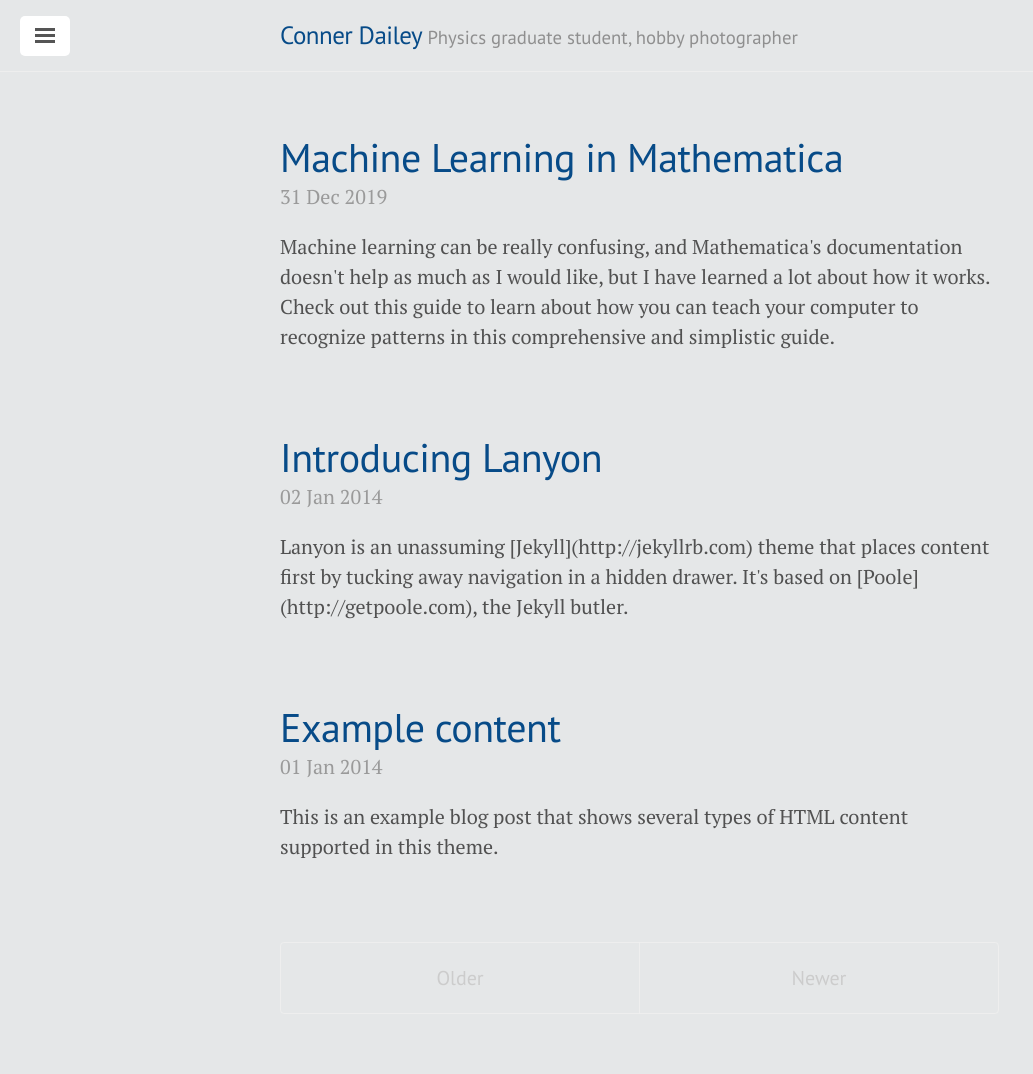
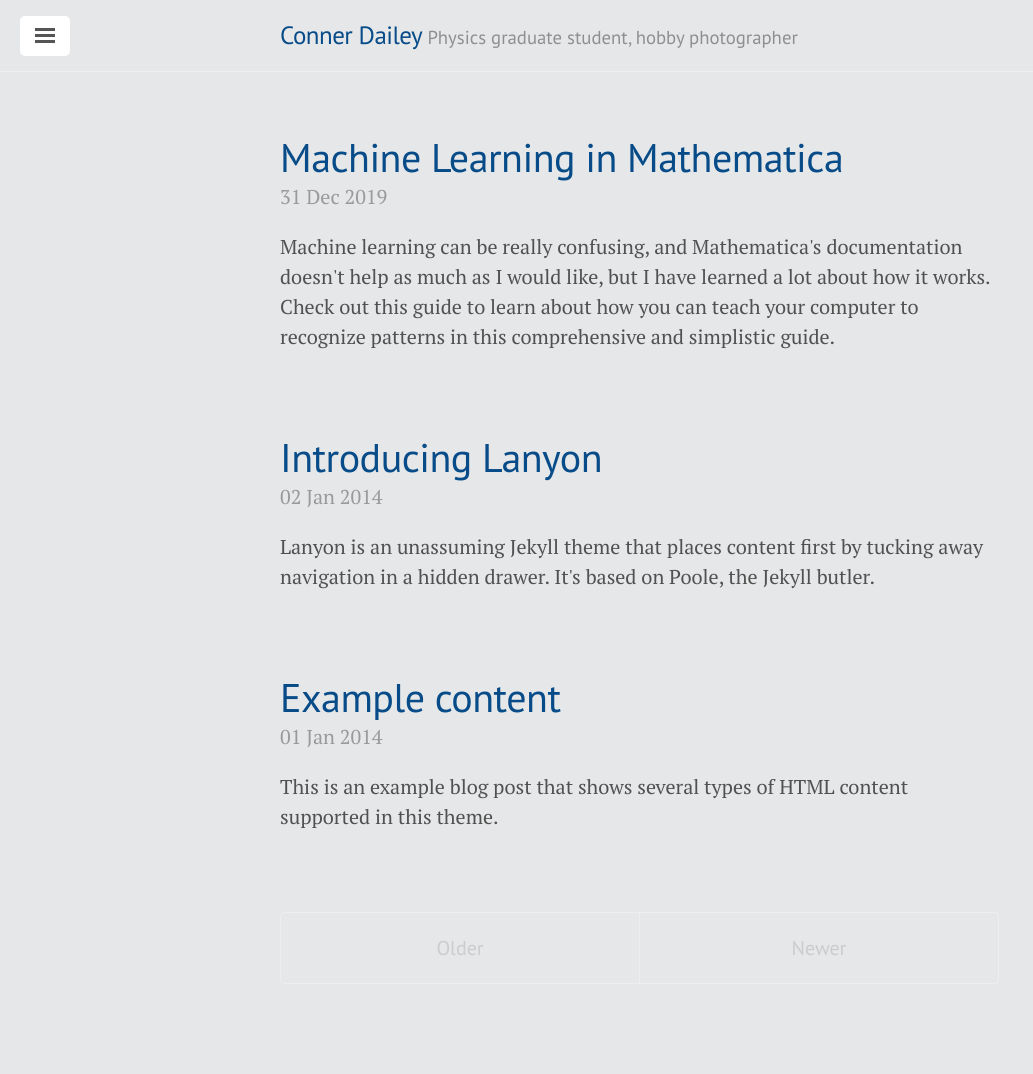
Before and after one commit to TakeTwiceDailey/TakeTwiceDailey.github.io, a Jekyll site: the page built from blog/index.html, in a window 1280 px wide. Shown: the whole page, without its empty margins (0-1033 px from the left). Built offline with Jekyll 4.4.1, drawn with Linux system fonts in a browser that asks for light colours; nearby versions of some CDN libraries; the list of posts is cut into pages by our own code; after the commit the page ends 1044 px from its top, so only the background shows below that; part of the change alters nothing that is shown.

Commit message:
fixed links

```diff
--- a/_posts/2014-01-02-introducing-lanyon.md
+++ b/_posts/2014-01-02-introducing-lanyon.md
@@ -1,7 +1,7 @@
 ---
 layout: post
 title: Introducing Lanyon
-shortinfo: Lanyon is an unassuming [Jekyll](http://jekyllrb.com) theme that places content first by tucking away navigation in a hidden drawer. It's based on [Poole](http://getpoole.com), the Jekyll butler.
+shortinfo: Lanyon is an unassuming Jekyll theme that places content first by tucking away navigation in a hidden drawer. It's based on Poole, the Jekyll butler.
 ---
 
 Lanyon is an unassuming [Jekyll](http://jekyllrb.com) theme that places content first by tucking away navigation in a hidden drawer. It's based on [Poole](http://getpoole.com), the Jekyll butler.
```
